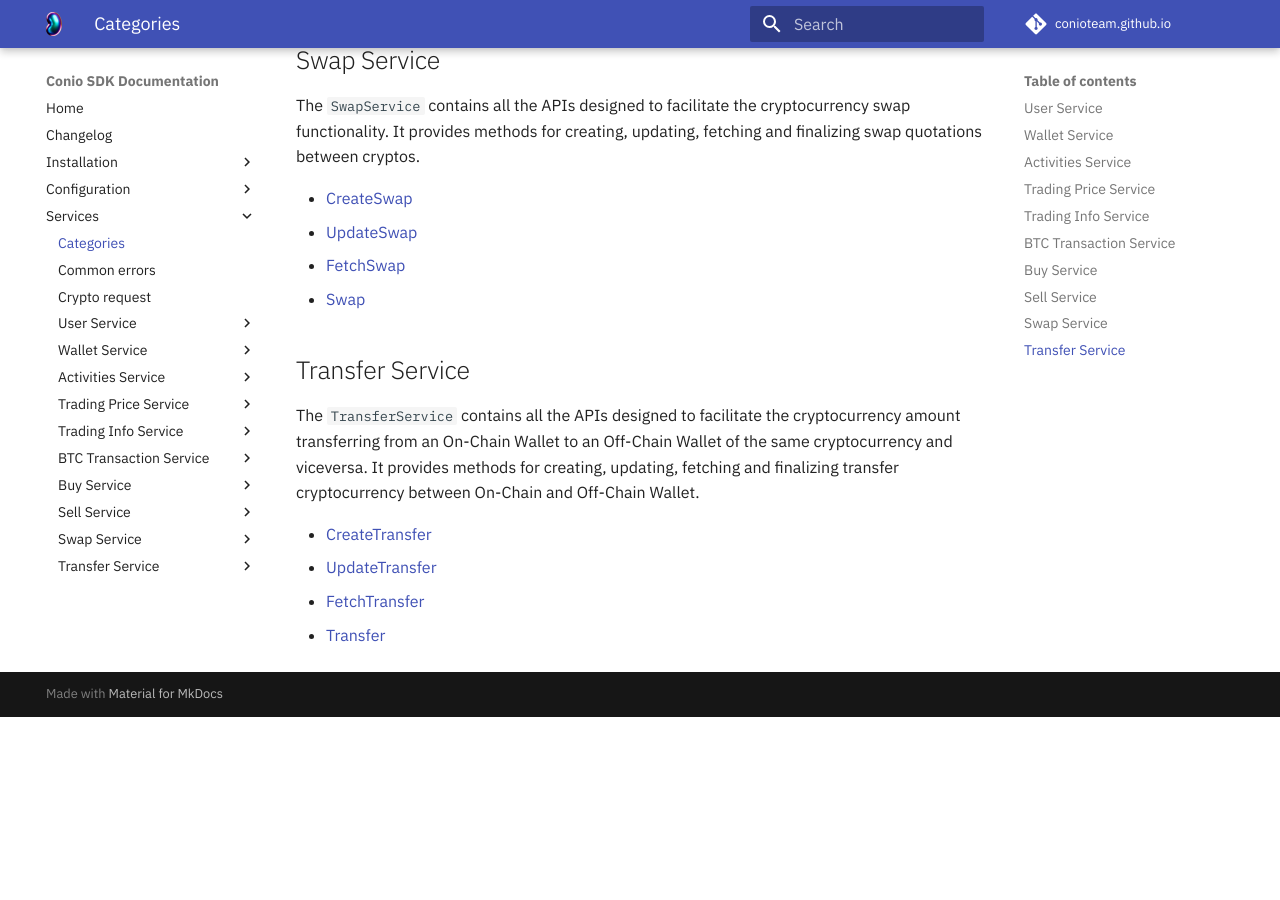
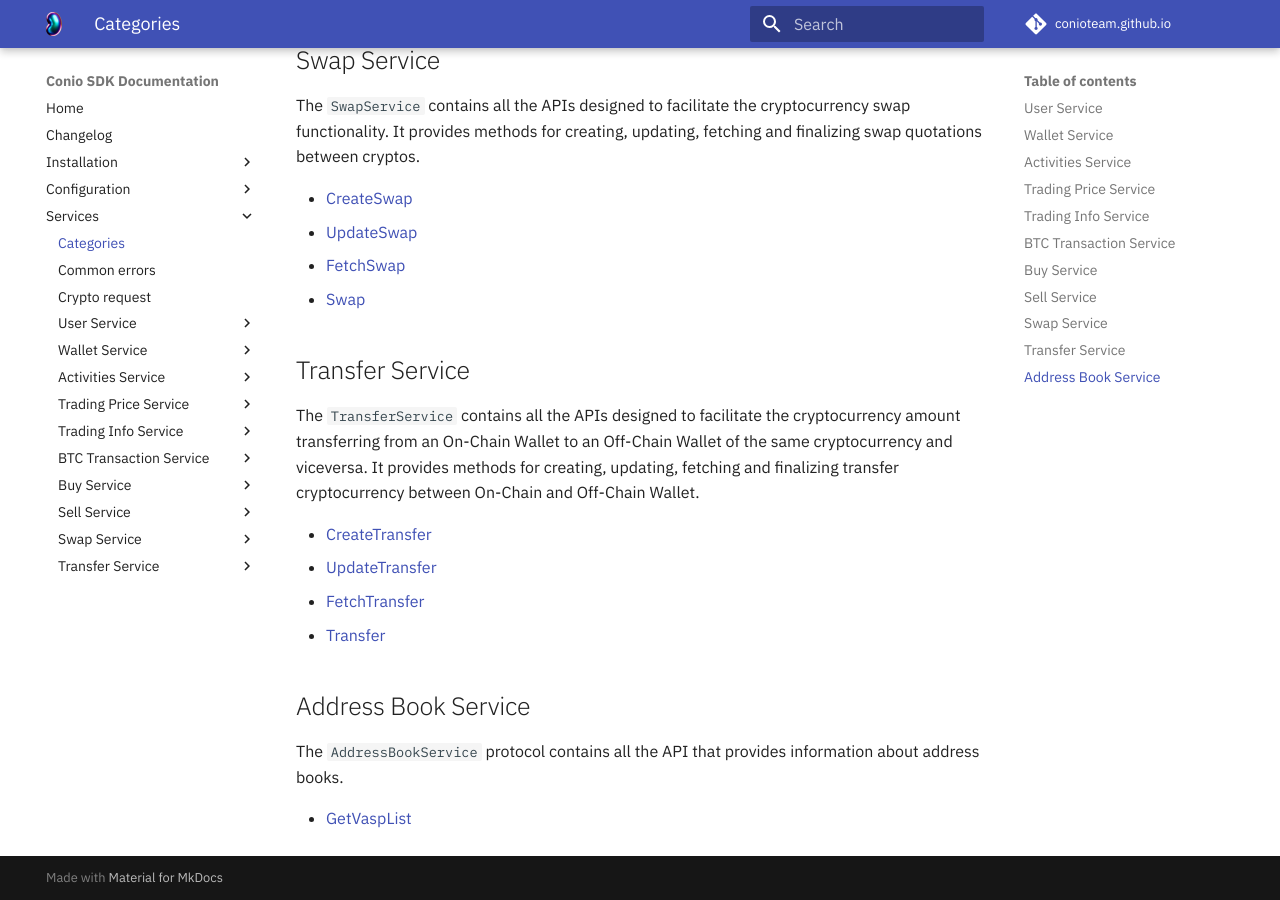
Before and after one commit to Conio/conio.github.io, an MkDocs documentation site: the page built from docs/Features/index.md, in a window 1280 px wide and 900 px high, scrolled down 2649 px. Built offline with MkDocs 1.6.1 and Material for MkDocs 9.7.7, drawn with Linux system fonts in a browser that asks for light colours; comment, search, counter and statistics services are not loaded; before the commit the page ends 3366 px from its top, so only the background shows below that.

Commit message:
doc(MOB-1021): Get Vasp List

```diff
--- a/docs/Features/index.md
+++ b/docs/Features/index.md
@@ -93,3 +93,9 @@ The `TransferService` contains all the APIs designed to facilitate the cryptocur
 - [UpdateTransfer](./TransferService/UpdateTransfer.md)
 - [FetchTransfer](./TransferService/FetchTransfer.md)
 - [Transfer](./TransferService/Transfer.md)
+
+## Address Book Service
+
+The `AddressBookService` protocol contains all the API that provides information about address books.
+
+- [GetVaspList](./AddressBookService/GetVaspList.md)
```
Also changed, not shown: docs/Features/AddressBookService/GetVaspList.md (added, +23 -0 lines).
